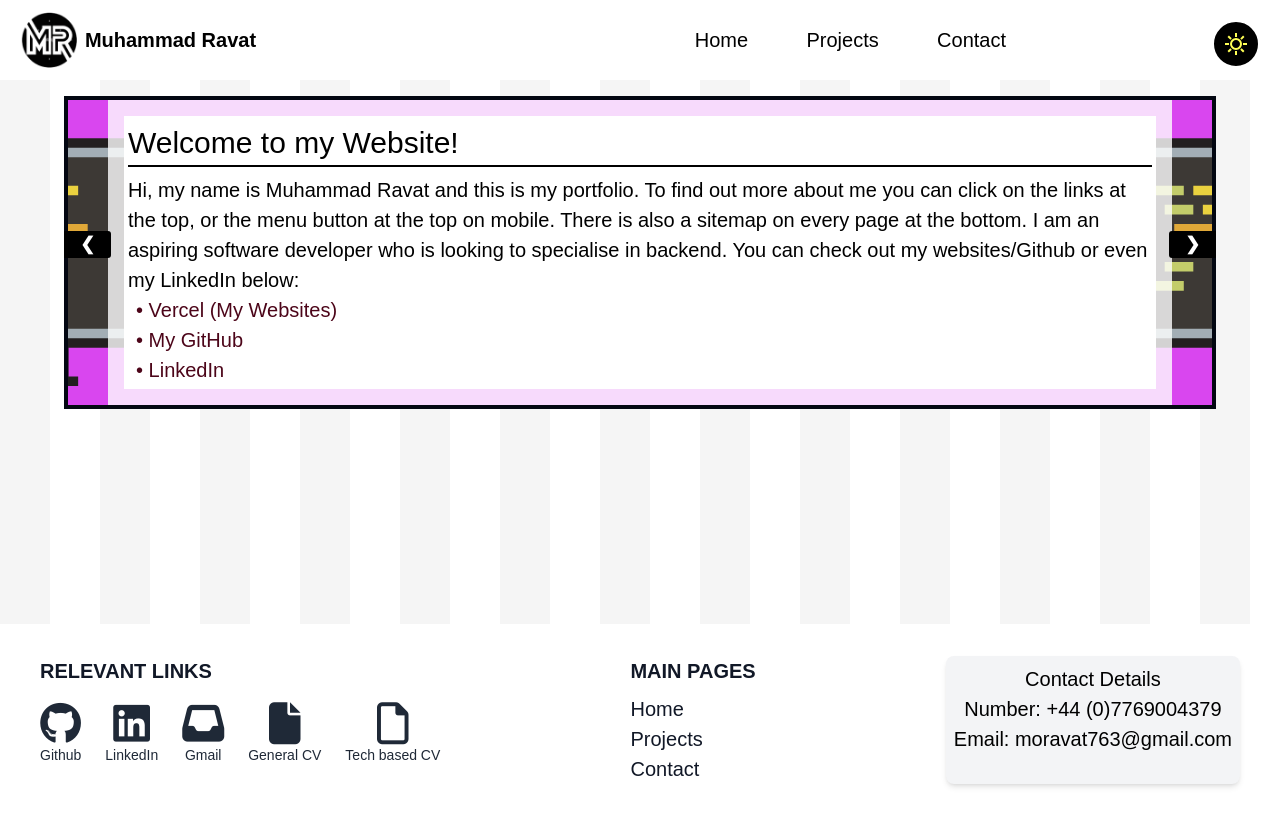
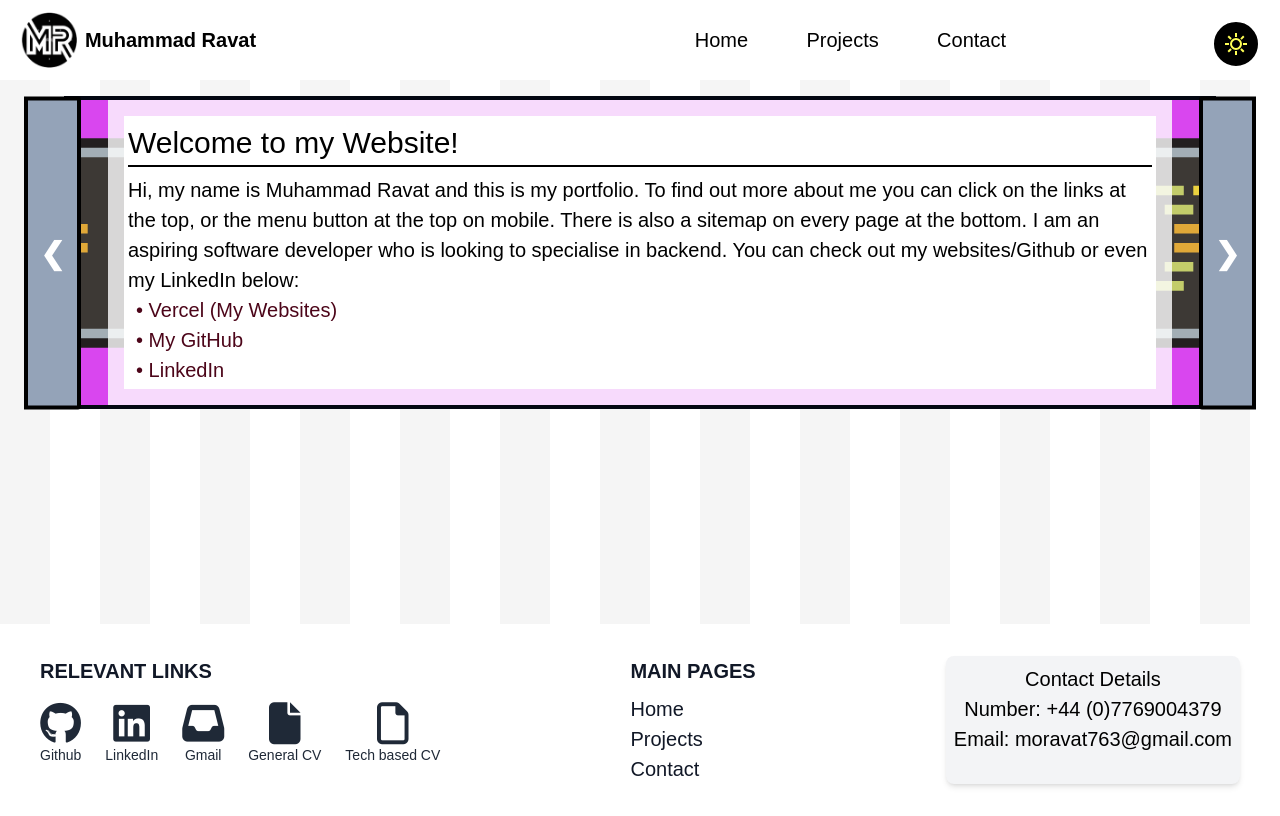
Before and after one commit to m0ravat/Portfolio-React-, a React (Vite) app in the folder my-first-react-app/: page / in a window 1280 px wide. Built offline with nearby package versions, Linux system fonts and the light colour scheme.

Commit message:
implemented it to home and adjusted width

```diff
--- a/my-first-react-app/src/MainPages/Pages/Home/Slides.jsx
+++ b/my-first-react-app/src/MainPages/Pages/Home/Slides.jsx
@@ -29,8 +29,18 @@ export function HeroSlides({ slides }){
               </div>
             </div>
         ))}
-        <a className="prev cursor-pointer bg-black max-sm:bg-transparent border-black absolute top-1/2 -mt-[22px] px-[16px] text-white font-bold text-[18px] transition duration-600 ease-in-out rounded-r-[3px] select-none hover:bg-black/80" onClick={() => plusSlides(-1)}>&#10094;</a>
-        <a className="next cursor-pointer bg-black max-sm:bg-transparent absolute top-1/2 right-0 -mt-[22px] px-[16px] text-white font-bold text-[18px] transition duration-600 ease-in-out rounded-l-[3px] select-none hover:bg-black/80" onClick={() => plusSlides(1)}>&#10095;</a>
+          <a className="prev cursor-pointer border-4 border-black flex items-center justify-center h-[100%] p-3 absolute top-1/2 left-[-40px] bg-slate-400 text-white font-bold transition duration-600 ease-in-out rounded-r-[3px] select-none hover:bg-black/80"
+              style={{ transform: 'translateY(-50%)' }} // Center vertically
+              onClick={() => plusSlides(-1)}
+          >
+              <span className="text-large">&#10094;</span>
+          </a>
+          <a className="next cursor-pointer border-4 border-black flex items-center justify-center h-[100%] p-3 absolute top-1/2 right-[-40px] bg-slate-400 text-white font-bold transition duration-600 ease-in-out rounded-l-[3px] select-none hover:bg-black/80"
+              style={{ transform: 'translateY(-50%)' }} // Center vertically
+              onClick={() => plusSlides(1)}
+          >
+              <span className="text-large">&#10095;</span>
+          </a>
         </>
     )
 
--- a/my-first-react-app/src/MainPages/Pages/Home/home.jsx
+++ b/my-first-react-app/src/MainPages/Pages/Home/home.jsx
@@ -35,7 +35,7 @@ function Home() {
   return (
     <div className="mt-4 flex flex-col min-h-screen">
       <TopNav />
-      <div className="mt-20 slideshow-container w-[90%] relative mx-auto">
+      <div className="mt-20 slideshow-container w-[70%] md:w-[90%] relative mx-auto">
       <HeroSlides slides = {Slides} />
       </div>
       <Footer />
```
